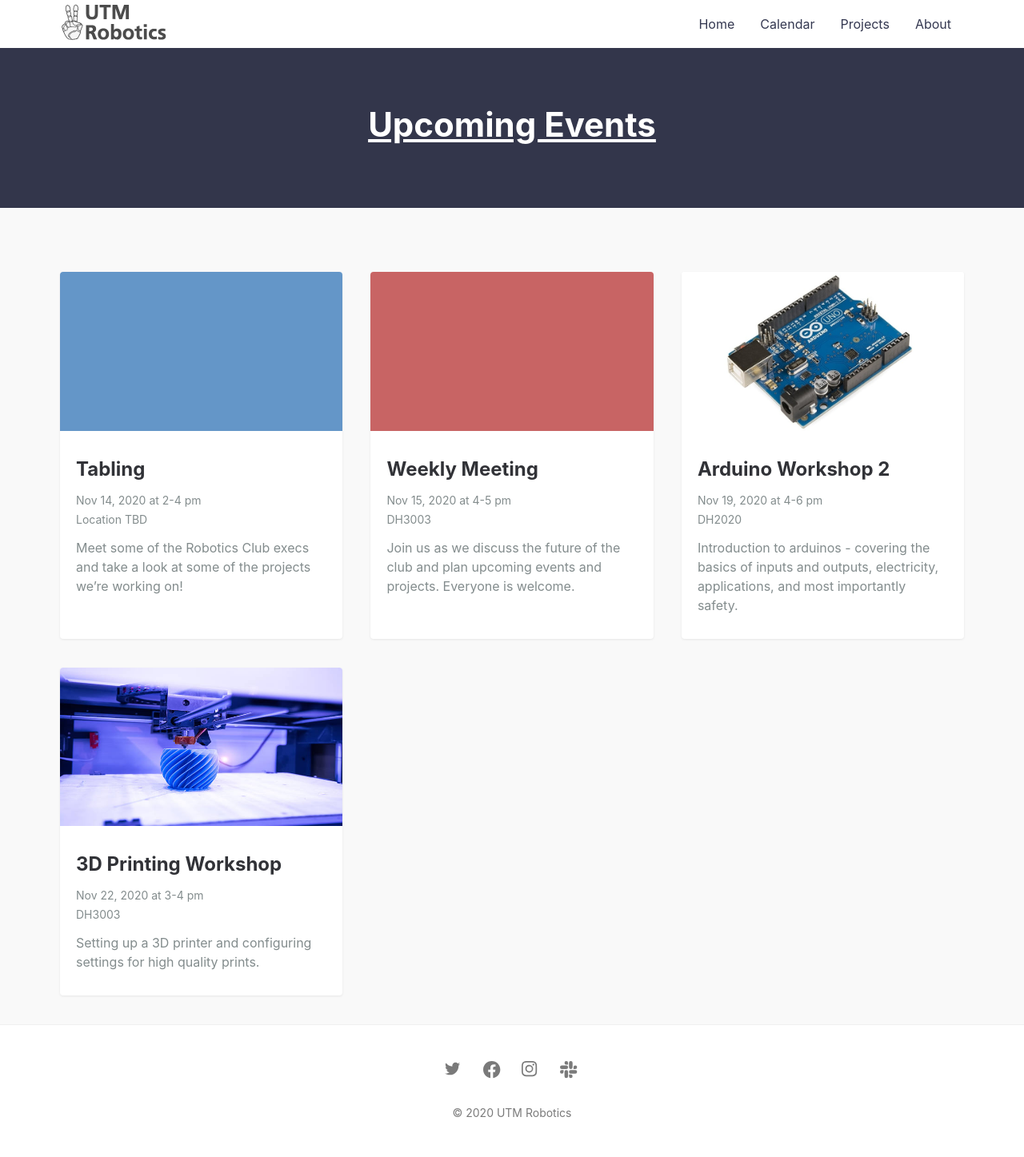
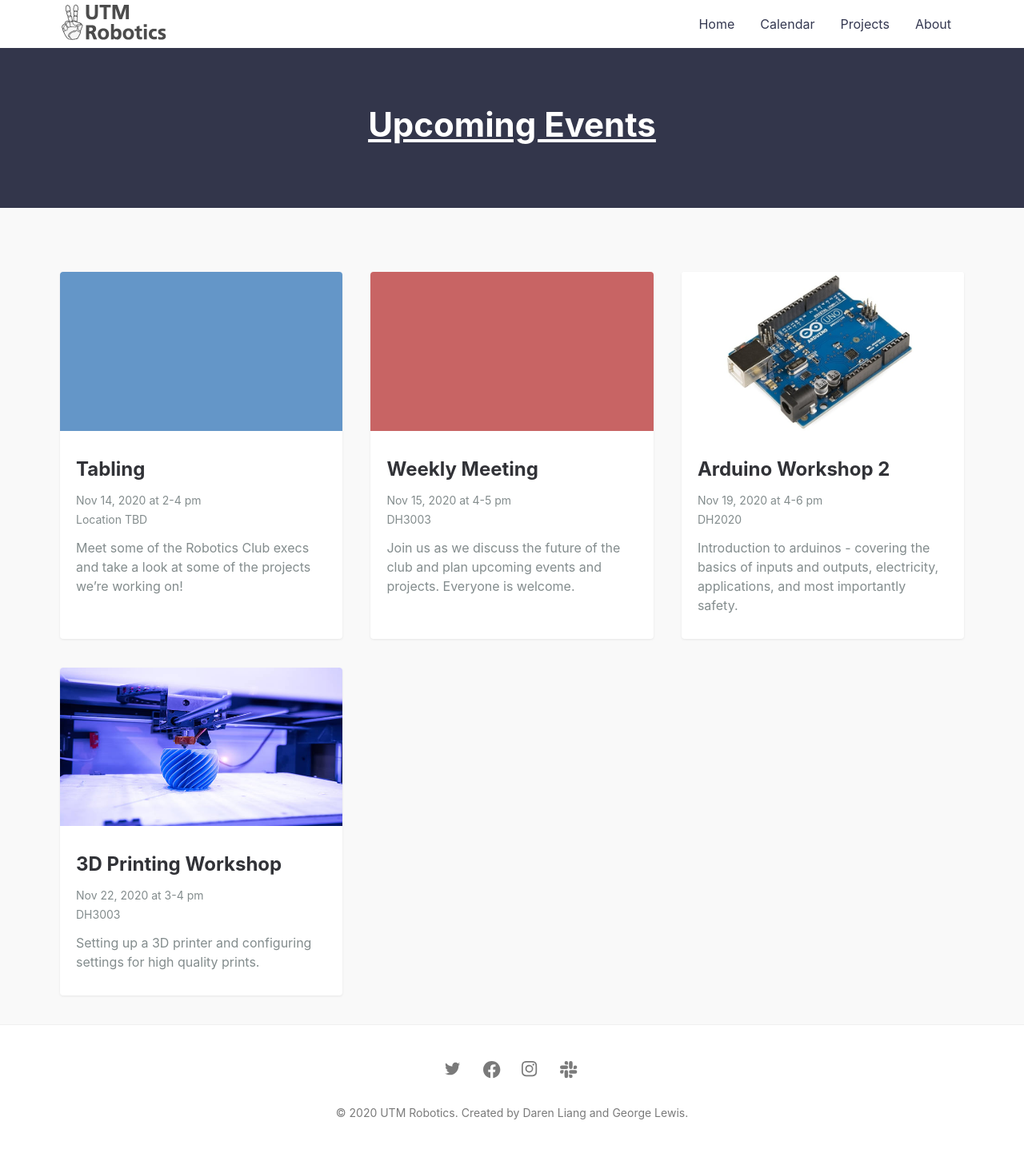
Before and after one commit to UTM-Robotics/utmrobotics.github.io-DEPRECATED-, a Jekyll site: the page built from index.md, in a window 1280 px wide. Shown: the whole page at 80% size. Built offline with Jekyll 4.4.1, drawn with Linux system fonts in a browser that asks for light colours.

Commit message:
Update footer authors

```diff
--- a/_includes/footer.html
+++ b/_includes/footer.html
@@ -27,7 +27,7 @@
         </a>
       {% endif %}
     </nav>
-    <span>&copy; {{ site.time | date: '%Y' }} {{ site.title | escape }}</span>
+    <span>&copy; {{ site.time | date: '%Y' }} {{ site.title | escape }}. Created by <a href="https://github.com/darenliang">Daren Liang</a> and <a href="https://github.com/George-lewis">George Lewis</a>.</span>
   </div>
 </footer>
 <script async src="{{ "/assets/js/bundle.js" | relative_url }}"></script>
```
